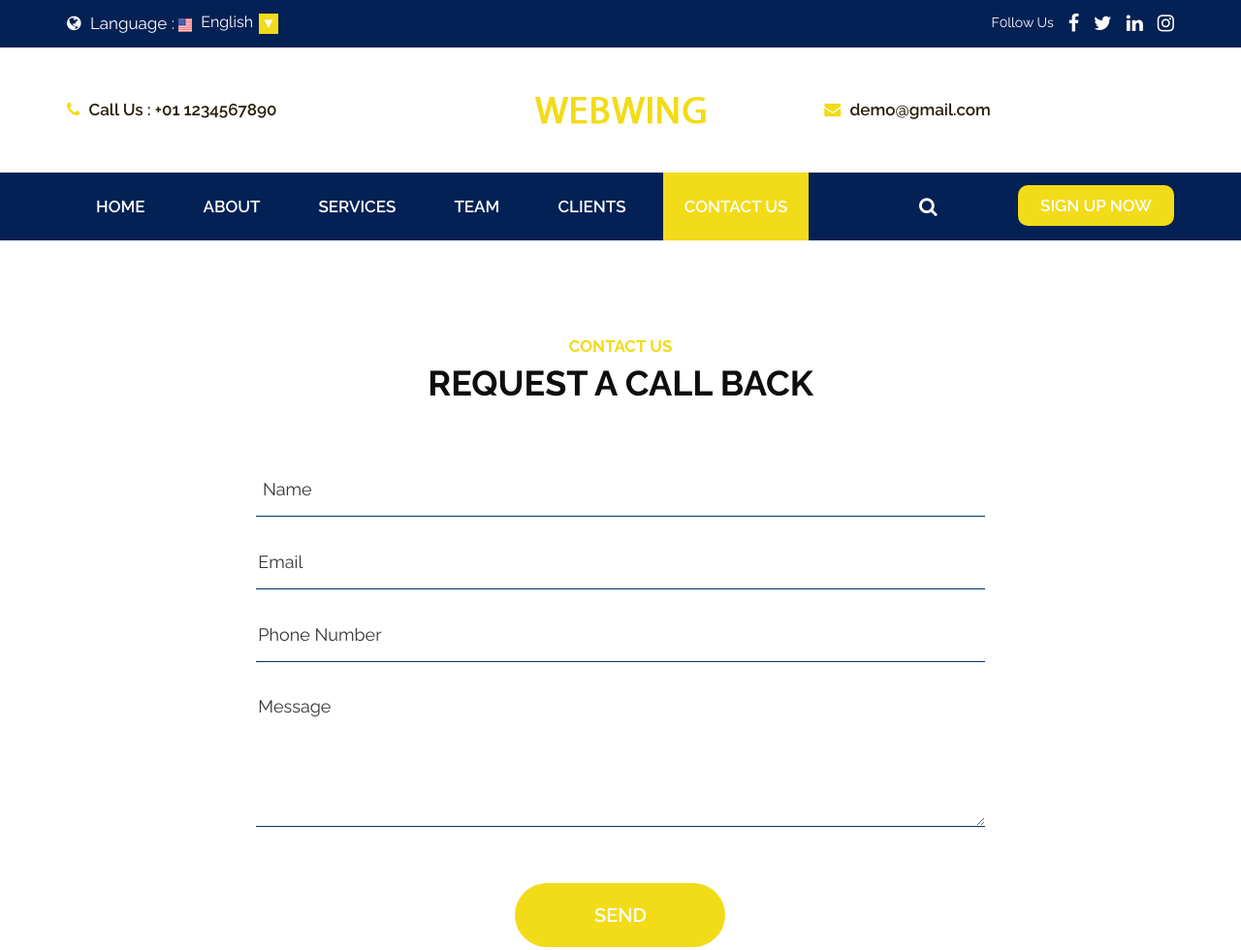
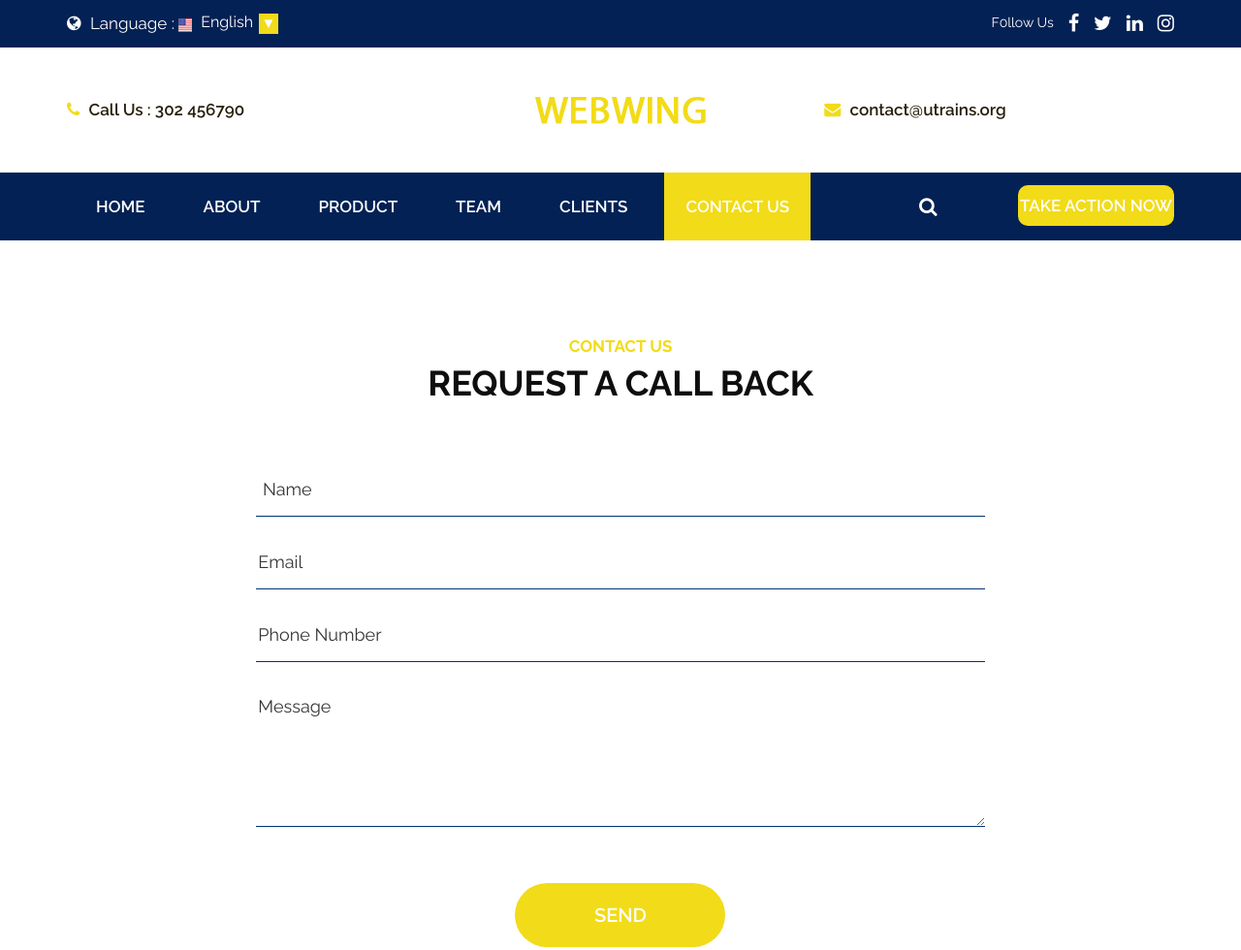
Before and after one commit to KhodezaBegum/web-consulting, a plain HTML site: page contact.html in a window 1280 px wide. Shown: the top 980 px of the page at 97% size. Drawn offline with nearby package versions, Linux system fonts and the light colour scheme.

Commit message:
feature branch

```diff
--- a/contact.html
+++ b/contact.html
@@ -82,7 +82,7 @@
                   <div class="row d_flex">
                      <div class="col-md-4 col-sm-4 d_none">
                         <ul class="conta_icon">
-                           <li><a href="#"><i class="fa fa-phone" aria-hidden="true"></i> Call Us : +01 1234567890</a> </li>
+                           <li><a href="#"><i class="fa fa-phone" aria-hidden="true"></i> Call Us : 302 456790</a> </li>
                         </ul>
                      </div>
                      <div class="col-md-4 col-sm-4 " >
@@ -90,7 +90,7 @@
                      </div>
                      <div class="col-md-4 col-sm-4 d_none">
                         <ul class="conta_icon ">
-                           <li><a href="#"><i class="fa fa-envelope" aria-hidden="true"></i> demo@gmail.com</a> </li>
+                           <li><a href="#"><i class="fa fa-envelope" aria-hidden="true"></i> contact@utrains.org</a> </li>
                         </ul>
                      </div>
                   </div>
@@ -113,7 +113,7 @@
                                     <a class="nav-link" href="about.html">about</a>
                                  </li>
                                  <li class="nav-item">
-                                    <a class="nav-link" href="service.html">services</a>
+                                    <a class="nav-link" href="service.html">product</a>
                                  </li>
                                  <li class="nav-item">
                                     <a class="nav-link" href="team.html">team </a>
@@ -131,7 +131,7 @@
                      <div class="col-md-3 col-sm-5 d_none">
                         <ul class="sign">
                            <li><a href="#"><i class="fa fa-search" aria-hidden="true"></i></a></li>
-                           <li><a class="sign_btn" href="#">sign up now</a></li>
+                           <li><a class="sign_btn" href="#">Take action Now</a></li>
                         </ul>
                      </div>
                   </div>
```
